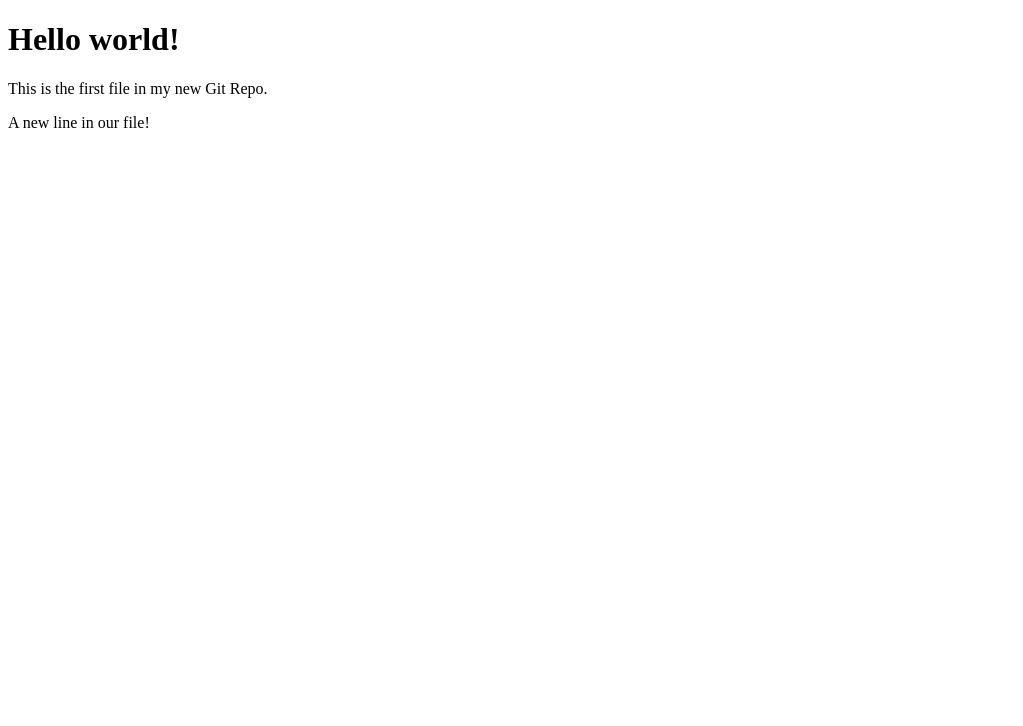
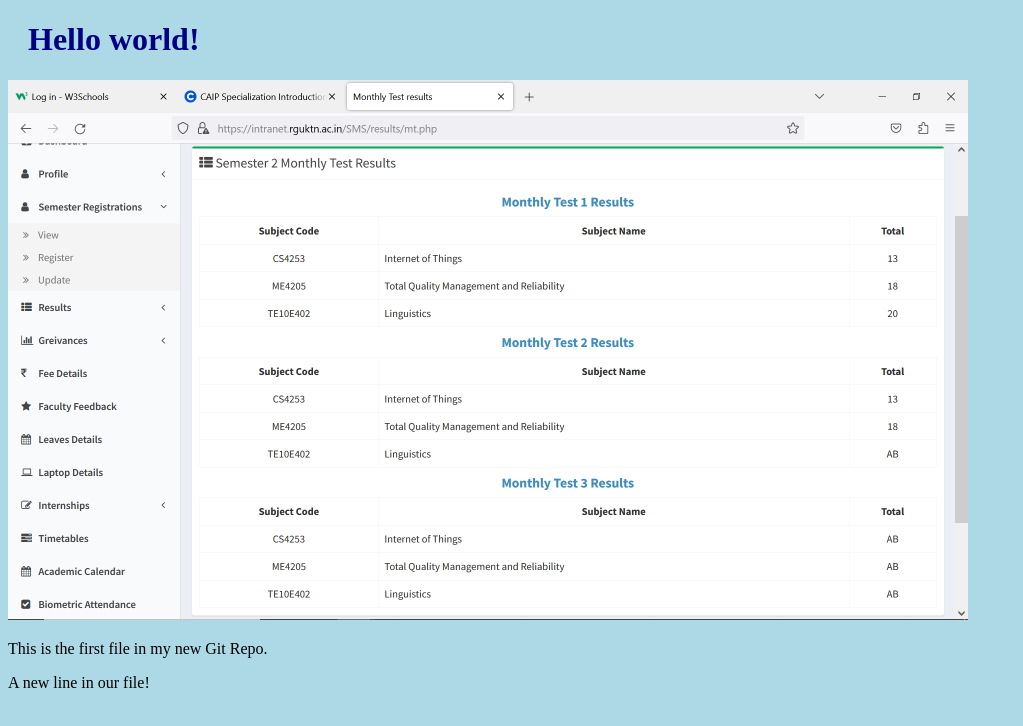
Before and after one commit to Navaz-Chilakala/hello-world, a plain HTML site: page index.html in a window 1280 px wide. Shown: the whole page, without its empty margins (0-1023 px from the left). Drawn offline with Linux system fonts and the light colour scheme.

Commit message:
Added image to Hello World

```diff
--- a/index.html
+++ b/index.html
@@ -2,11 +2,15 @@
 <html>
 <head>
 <title>Hello World!</title>
+<link rel="stylesheet" href="bluestyle.css">
 </head>
 <body>
 
 <h1>Hello world!</h1>
+<div><img src="img_hello_world.png" alt="Hello World from Space"
+style="width:100%;max-width:960px"></div>
 <p>This is the first file in my new Git Repo.</p>
 <p>A new line in our file!</p>
+
 </body>
 </html>
```
Also changed, not shown: img_hello_world.png (added).
